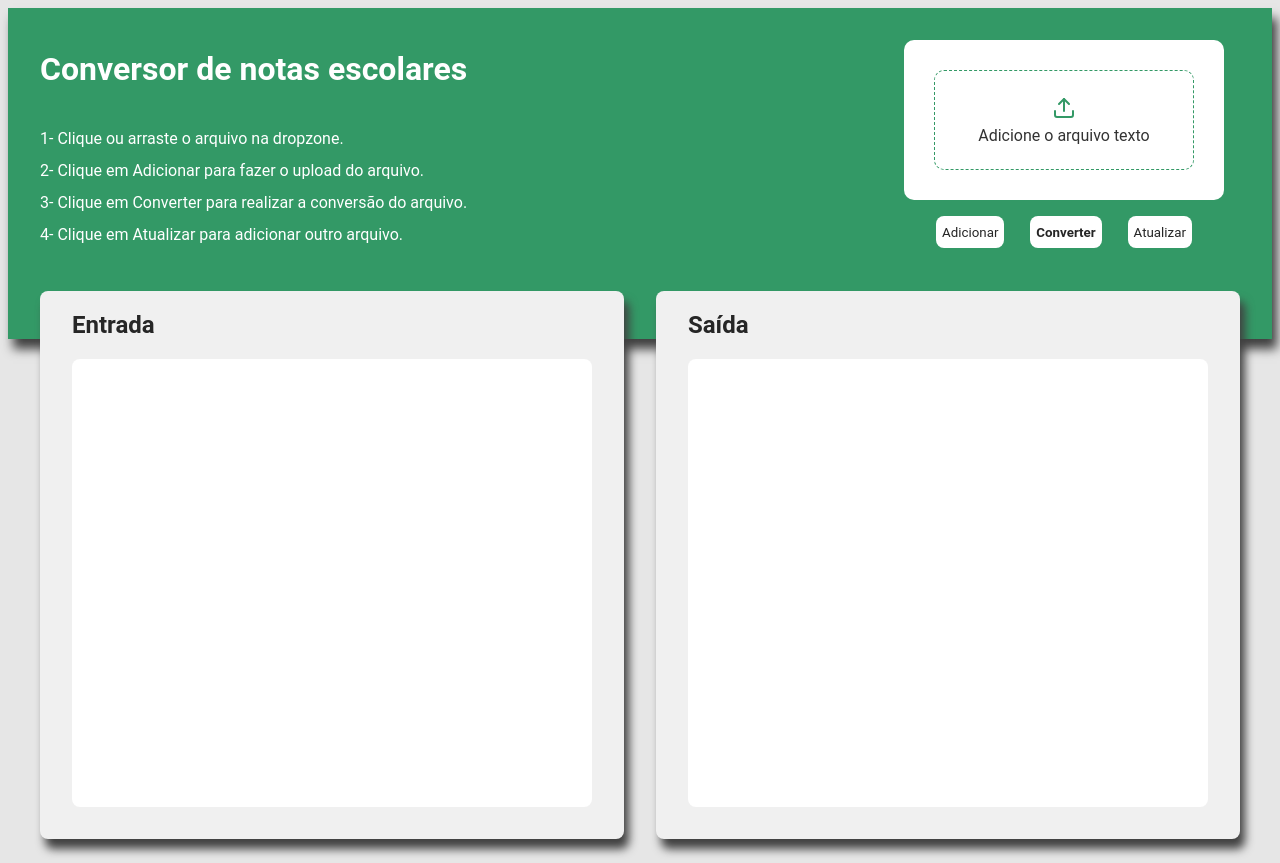
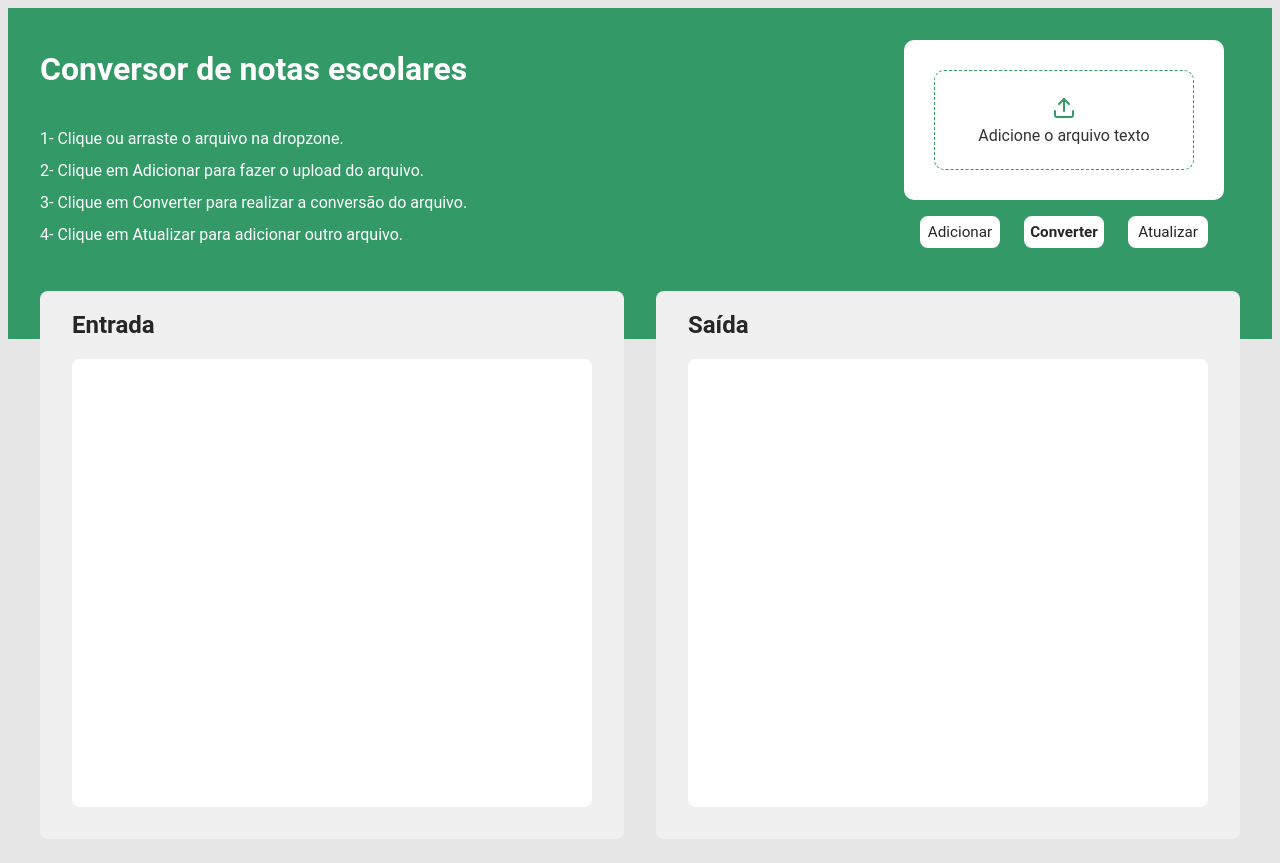
Before and after one commit to FernandoHeisser/desafio_dell_it_academy, a React (Create React App) app in the folder web/: page / in a window 1280 px wide. Built offline with nearby package versions, Linux system fonts and the light colour scheme; the HTML template or start-up script is replaced by a standard one.

Commit message:
Border nos buttons

```diff
--- a/web/src/styles/App.css
+++ b/web/src/styles/App.css
@@ -18,7 +18,6 @@ body {
     padding-right: 3rem;
     line-height: 1rem;
     width: 100%;
-    box-shadow: 5px 10px 10px #404040;
 }
 
 .container header .left-block {
@@ -34,7 +33,7 @@ body {
     flex-direction: row;
     align-items: center;
     justify-content: space-between;
-    padding: 0 2rem;
+    padding: 0 1rem;
     margin-top: 1rem;
 }
 
@@ -43,6 +42,8 @@ body {
 }
 
 button {
+    font-size: 0.95rem;
+    width: 5rem;
     border: none;
     border-radius: 8px;
     height: 2rem;
@@ -79,7 +80,6 @@ button:hover {
     padding: 2rem;
     padding-top: 0;
     border-radius: 8px;
-    box-shadow: 5px 10px 10px #404040;
 }
 
 .container main .output {
@@ -89,7 +89,6 @@ button:hover {
     padding: 2rem;
     padding-top: 0;
     border-radius: 8px;
-    box-shadow: 5px 10px 10px #404040;
 }
 
 .container main .text-box {
```
